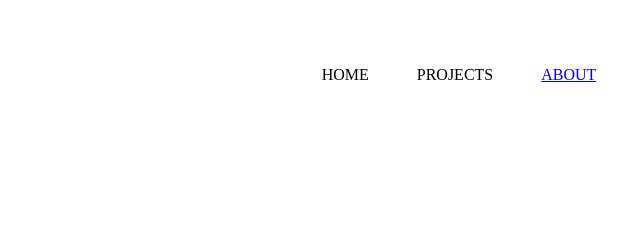
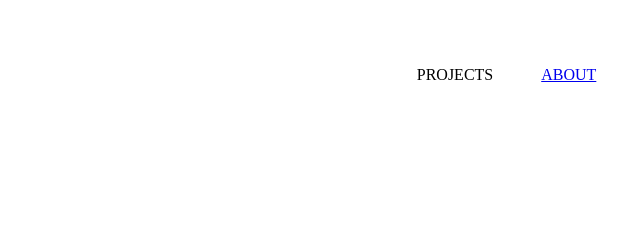
Before and after one commit to brittonwalker/softcity, a plain HTML site: page index.html in a window 1280 px wide. Shown: the top 240 px of the page, 279-919 px from the left. Drawn offline with nearby package versions, Linux system fonts and the light colour scheme; some packages are replaced by stand-ins of ours.

Commit message:
remove home menu tab

```diff
--- a/index.html
+++ b/index.html
@@ -17,7 +17,6 @@
       <a ui-sref="home"><img src="_images/softcitylogo.png" alt="Soft City Logo"></a>
     </div>
     <ul>
-      <li><a ui-sref="home" class="links">Home</a></li>
       <li><a ui-sref="projects" class="links">Projects</a></li>
       <li><a ui-sref="about" class="links">About</a></li>
       <li><a ui-sref="contact" class="links">Contact</a></li>
```
